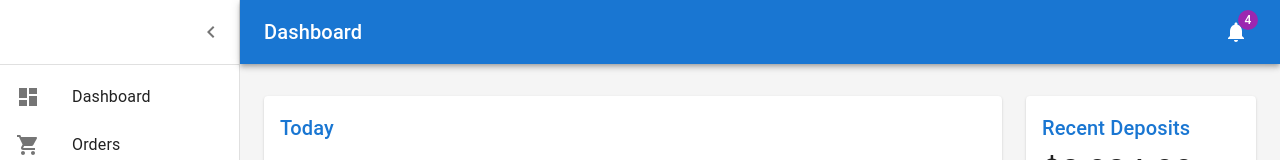
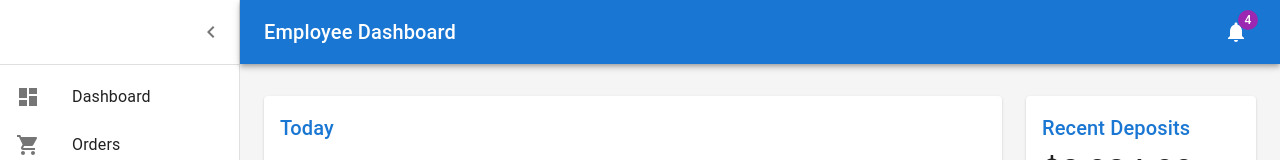
Before and after one commit to yao-suke/zilliqa-nftauthentication, a React (Create React App) app: page /dashboard in a window 1280 px wide. Shown: the top 160 px of the page. Built offline with nearby package versions, Linux system fonts and the light colour scheme.

Commit message:
Touching up

```diff
--- a/src/pages/Dashboard/Dashboard.tsx
+++ b/src/pages/Dashboard/Dashboard.tsx
@@ -122,7 +122,7 @@ function DashboardContent() {
               noWrap
               sx={{ flexGrow: 1 }}
             >
-              Dashboard
+              Employee Dashboard
             </Typography>
             <IconButton color="inherit">
               <Badge badgeContent={4} color="secondary">
```
